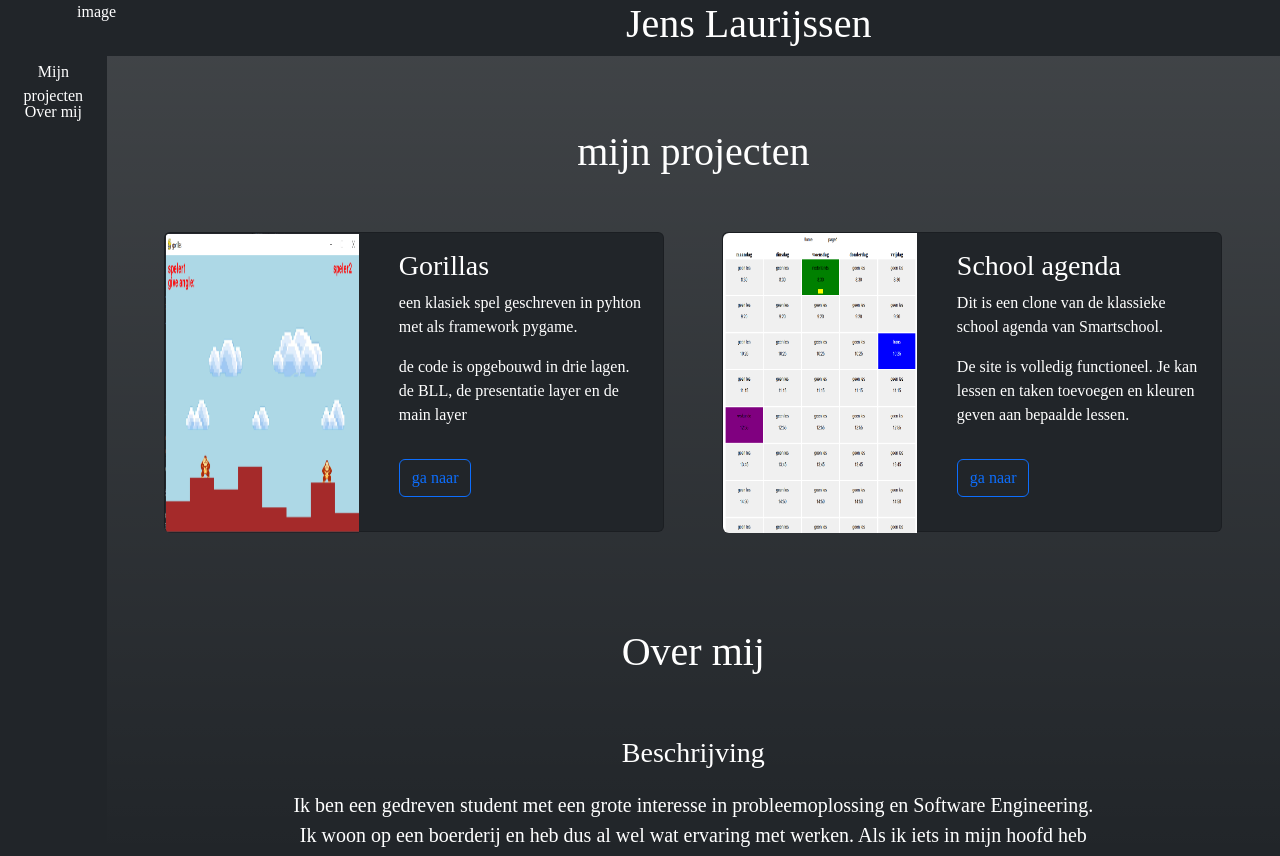
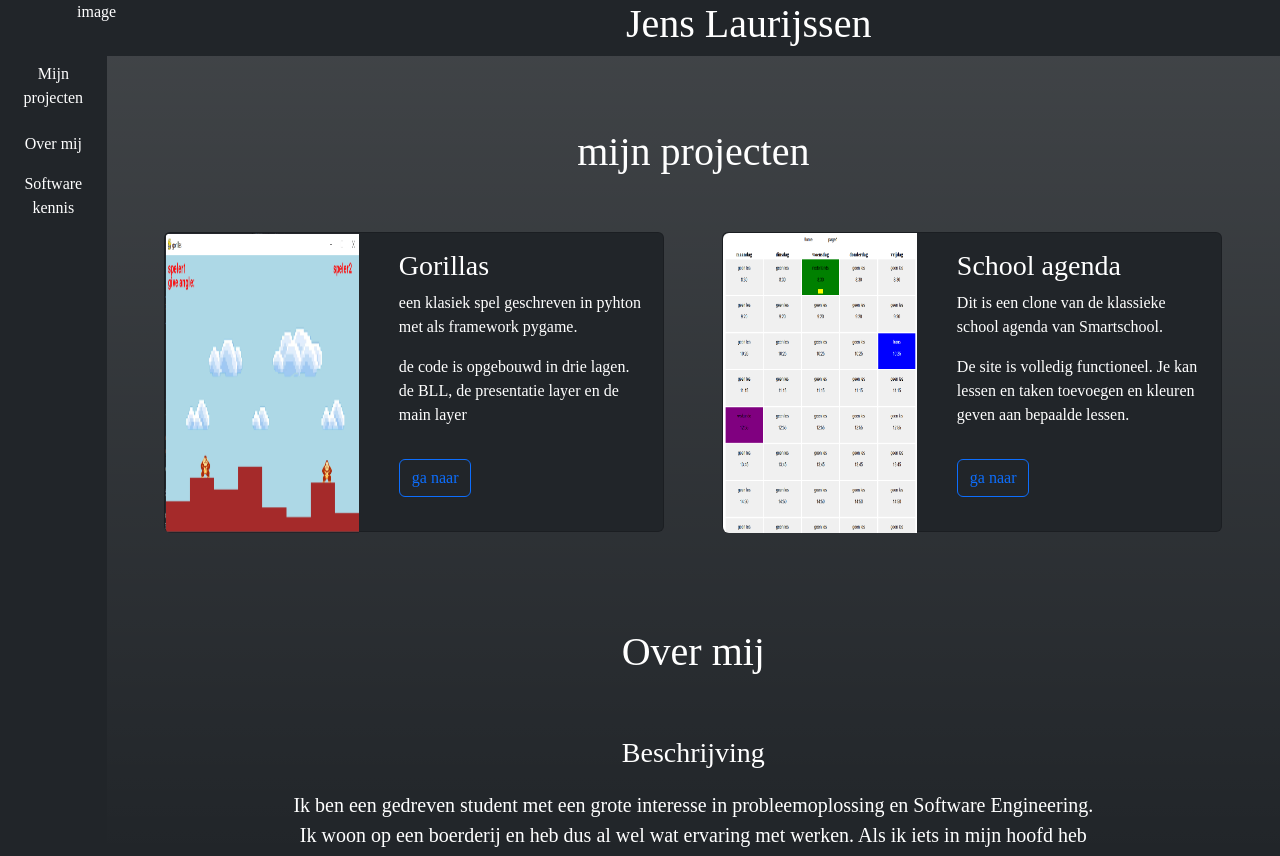
Before and after one commit to jensthebrogrammer/portofolio_site, a React (Vite) app in the folder frontend/: page /#/ in a window 1280 px wide. Built offline with nearby package versions, Linux system fonts and the light colour scheme.

Commit message:
did some styling on the nav-bar

```diff
--- a/frontend/src/App.css
+++ b/frontend/src/App.css
@@ -37,7 +37,8 @@ html{
 }
 
 .nav-bar-element{
-  height: 40px;
+  max-height: 60px;
+  display: flex;
 }
 
 .card{
--- a/frontend/src/modules/navbar.jsx
+++ b/frontend/src/modules/navbar.jsx
@@ -5,16 +5,22 @@ import { HashLink as Link } from "react-router-hash-link";
 export default function Navbar() {
   return (
   <>
-    <nav className="nav-bar p-0">
-      <div className="container nav-bar-element align-items">
-        <Link smooth to="#projecten" className="nav-link text-center pt-1">
+    <nav className="nav-bar p-0 text-center">
+      <div className="container nav-bar-element align-items-center justify-content-center p-3">
+        <Link smooth to="#projecten" className="nav-link text-center">
           Mijn projecten
         </Link>
       </div>
 
-      <div className="container nav-bar-element align-items">
-        <Link smooth to="#info" className="nav-link text-center pt-1">
+      <div className="container nav-bar-element align-items-center justify-content-center p-3">
+        <Link smooth to="#info" className="nav-link text-center">
           Over mij
+        </Link>
+      </div>
+
+      <div className="container nav-bar-element align-items-center justify-content-center">
+        <Link smooth to="#softwareKennis" className="nav-link text-center">
+          Software kennis
         </Link>
       </div>
     </nav>
```
